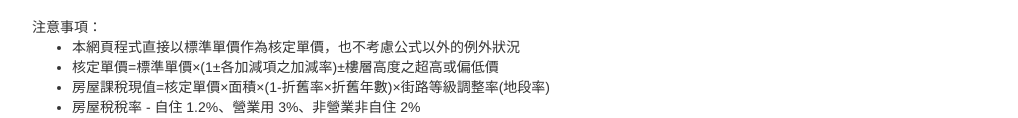
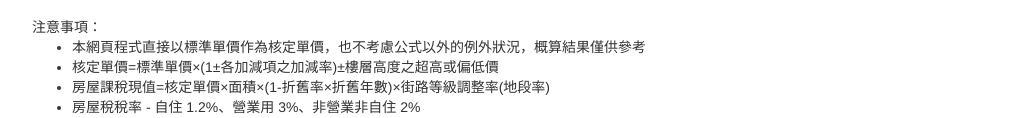
Before and after one commit to kiang/tainan_house_tax, a plain HTML site: page index.html in a window 1280 px wide. Shown: the part 589-707 px from the top of the page, without its empty margins (53-1071 px from the left). Drawn offline with nearby package versions, Linux system fonts and the light colour scheme.

Commit message:
add more notice

```diff
--- a/index.html
+++ b/index.html
@@ -104,7 +104,7 @@
                       </table>
                       注意事項：
                       <ul>
-                        <li>本網頁程式直接以標準單價作為核定單價，也不考慮公式以外的例外狀況</li>
+                        <li>本網頁程式直接以標準單價作為核定單價，也不考慮公式以外的例外狀況，概算結果僅供參考</li>
                         <li>核定單價=標準單價×(1±各加減項之加減率)±樓層高度之超高或偏低價</li>
                         <li>房屋課稅現值=核定單價×面積×(1-折舊率×折舊年數)×街路等級調整率(地段率)</li>
                         <li>房屋稅稅率 - 自住 1.2%、營業用 3%、非營業非自住 2%</li>
```
